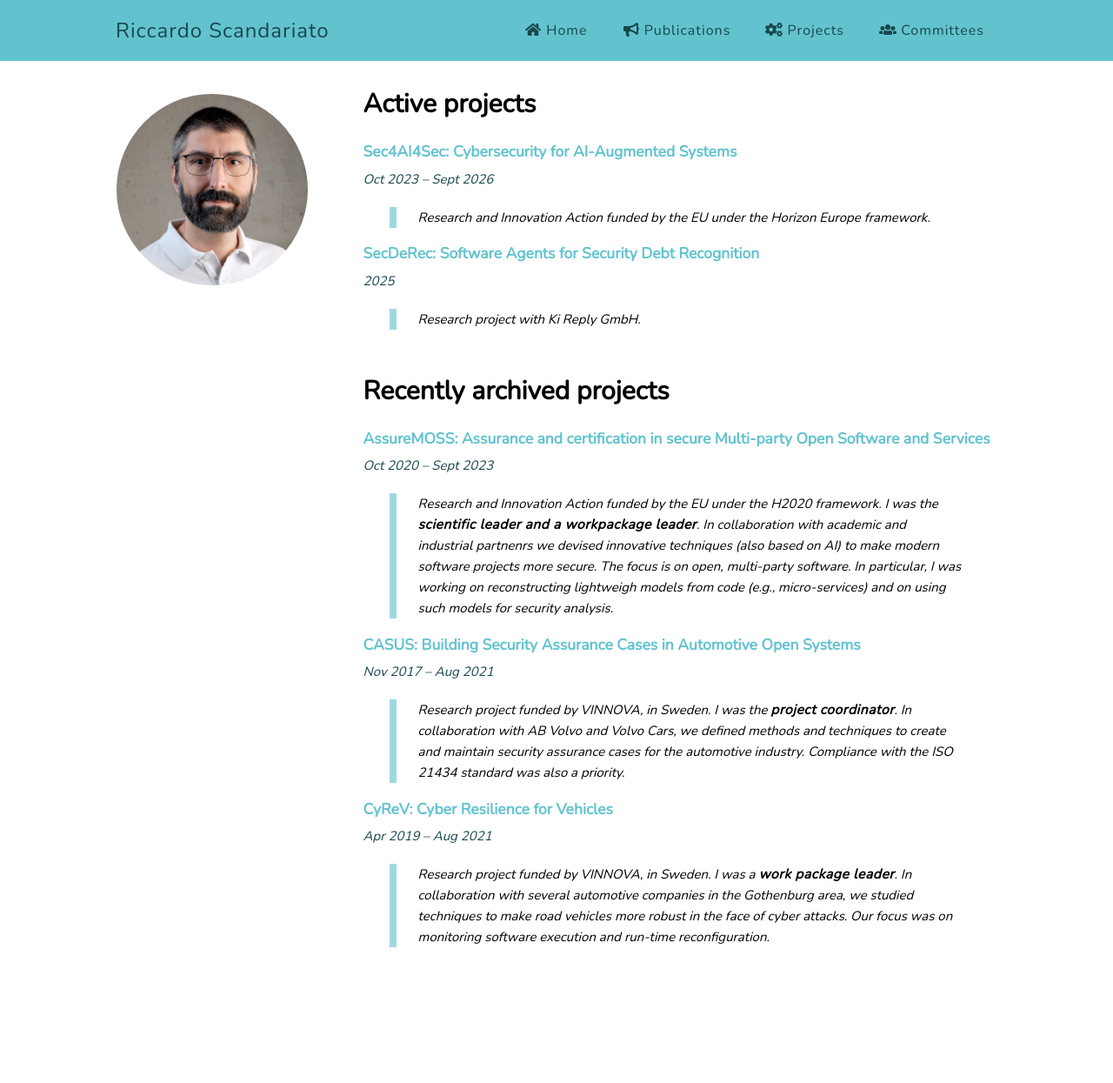
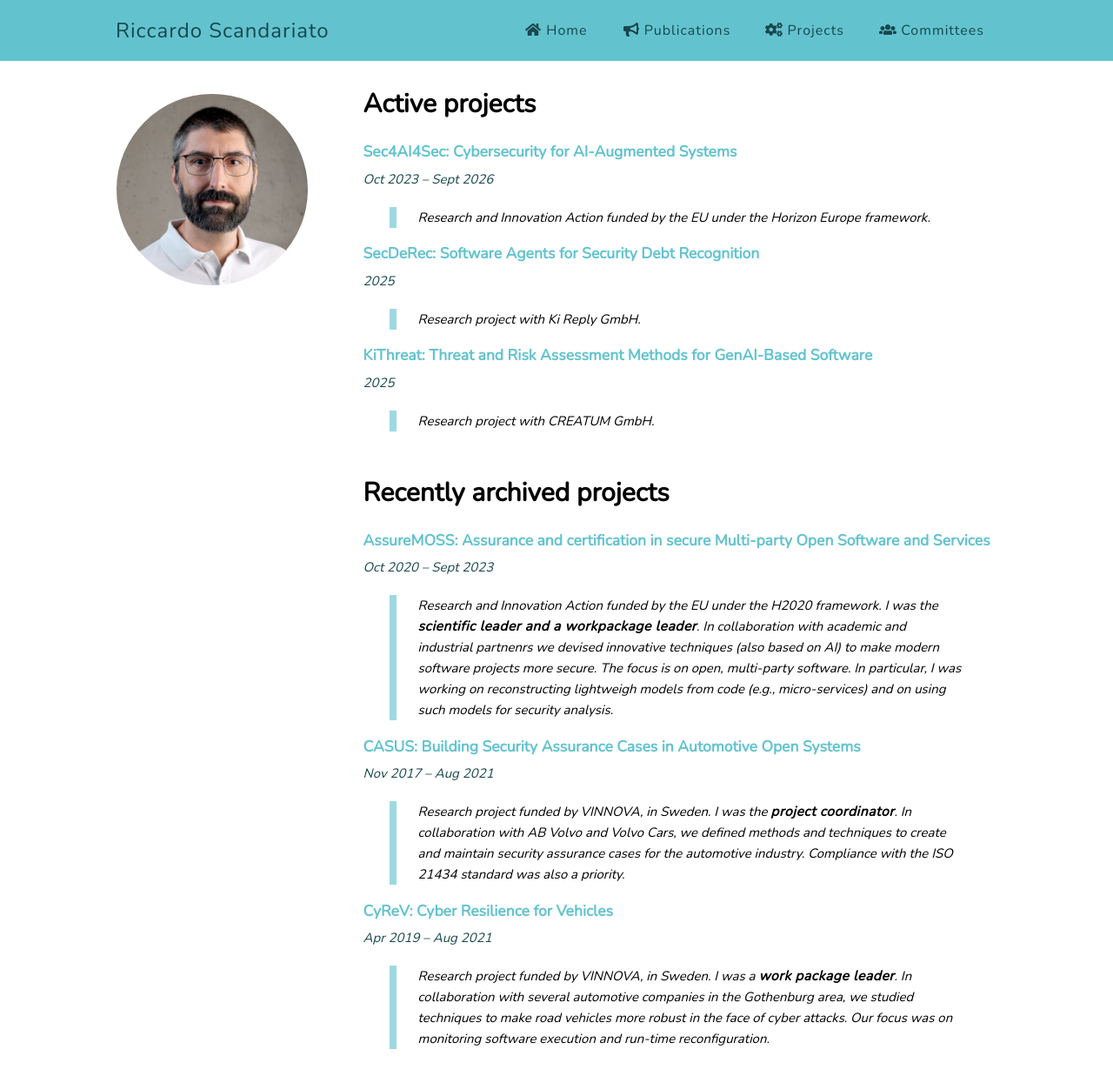
Before and after one commit to riccardoscandariato/riccardoscandariato.github.io, a Jekyll site: the page built from projects.md, in a window 1280 px wide and 1245 px high. Shown: the whole window at 87% size. Built offline with Jekyll 4.4.1, drawn with Linux system fonts in a browser that asks for light colours.

Commit message:
projects

```diff
--- a/projects.md
+++ b/projects.md
@@ -16,6 +16,11 @@ Research and Innovation Action funded by the EU under the Horizon Europe framewo
 Research project with Ki Reply GmbH.
 </blockquote>
 
+<h3>KiThreat: Threat and Risk Assessment Methods for GenAI-Based Software</h3>
+<h4 class="subtitle">2025</h4>
+<blockquote>
+Research project with CREATUM GmbH.
+</blockquote>
 
 <br/>
 
```
